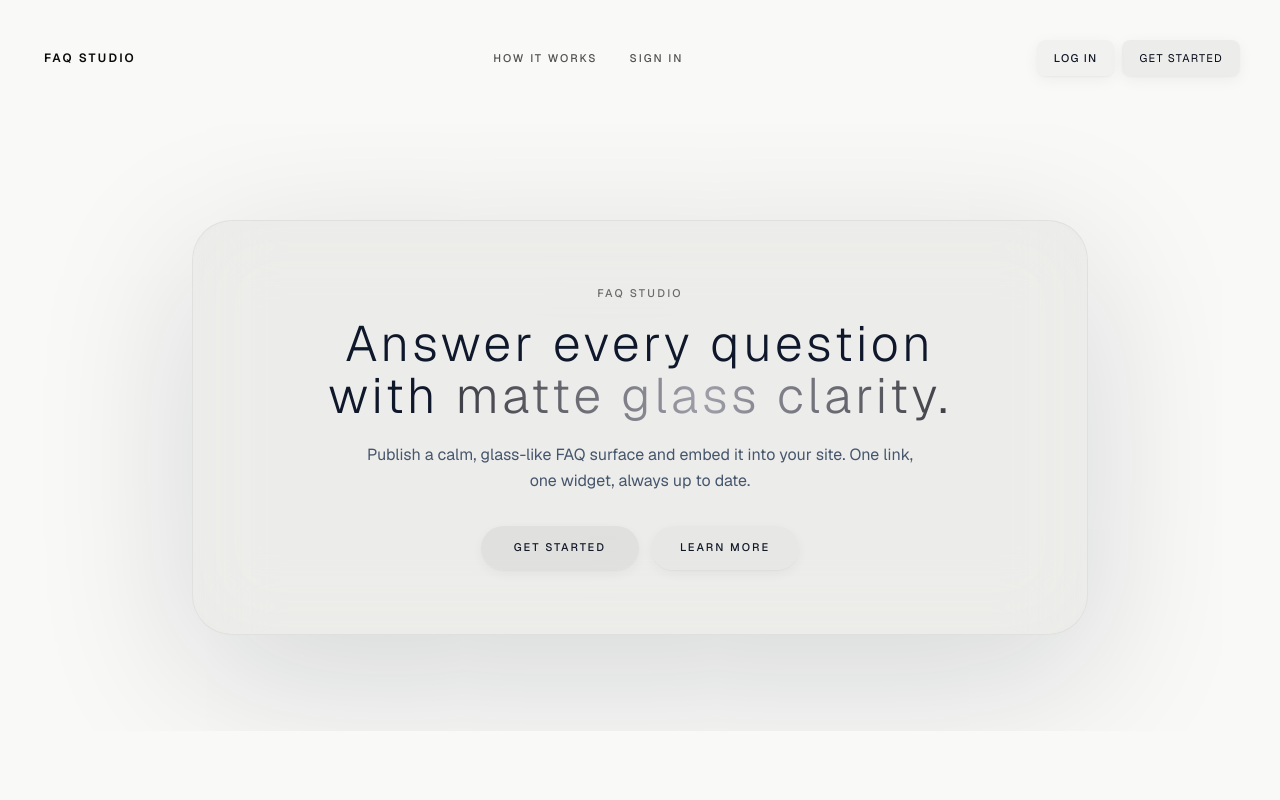
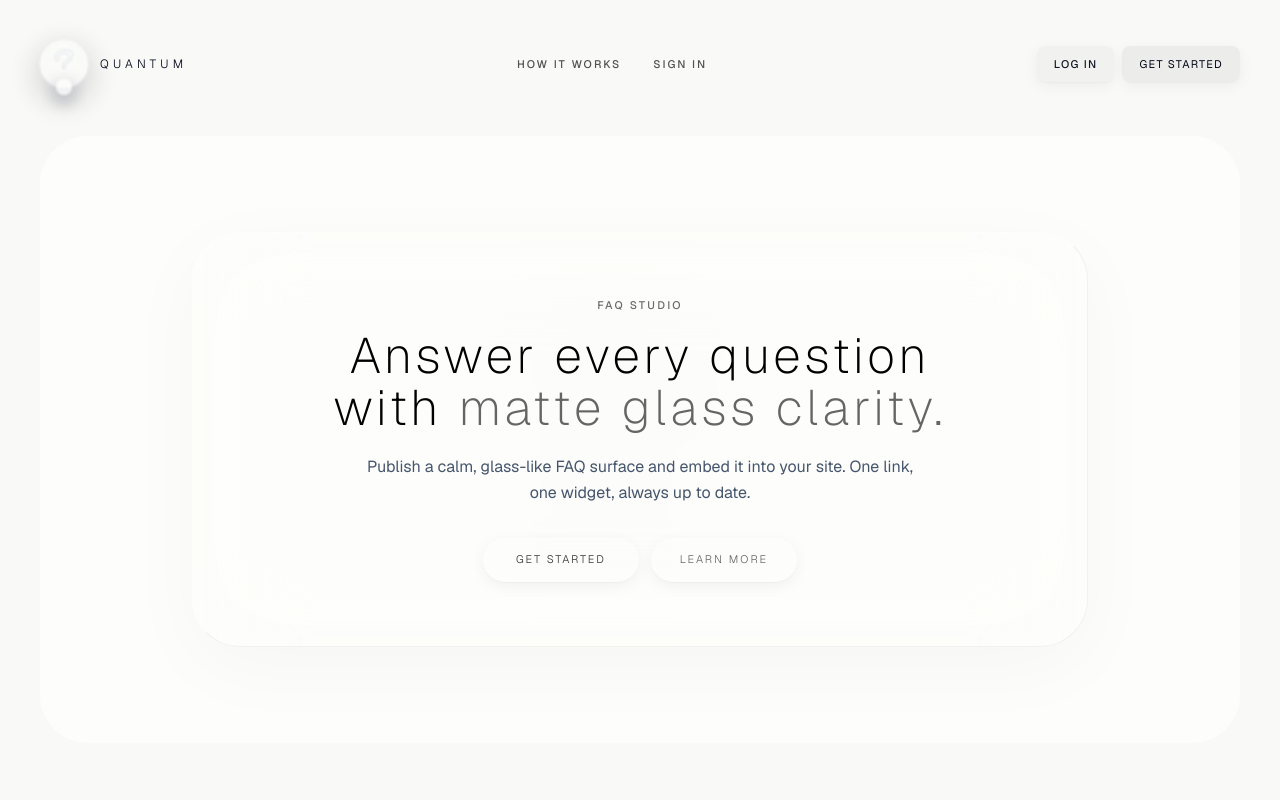
Before and after one commit to ArmanDavtyanQA/FAQS, a Next.js app: page / in a window 1280 px wide. Shown: the top 800 px of the page. Built offline with nearby package versions, Linux system fonts and the light colour scheme; no server answers.

Commit message:
new changes

```diff
--- a/src/app/page.tsx
+++ b/src/app/page.tsx
@@ -6,16 +6,16 @@ import { motion } from "framer-motion";
 export default function Home() {
   return (
     <main className="flex flex-1 flex-col gap-24 lg:gap-32">
-      {/* Matte glass hero with central ? motif */}
-      <section className="relative mt-4 overflow-hidden rounded-[3rem] px-4 py-16 sm:px-6 sm:py-20 lg:px-10 lg:py-24">
-        {/* Large faded question mark behind */}
+      {/* Matte Apple glass hero with central ? motif */}
+      <section className="relative mt-4 overflow-hidden rounded-[3rem] bg-[#FDFDFB] px-4 py-16 sm:px-6 sm:py-20 lg:px-10 lg:py-24">
+        {/* Large faded question mark behind glass card */}
         <motion.div
           initial={{ opacity: 0, scale: 0.9, y: 20 }}
           animate={{ opacity: 0.18, scale: 1, y: 0 }}
           transition={{ duration: 1.2, ease: [0.22, 0.61, 0.36, 1] }}
           className="pointer-events-none absolute inset-0 flex items-center justify-center"
         >
-          <span className="text-[clamp(10rem,32vw,18rem)] font-light leading-none tracking-[0.25em] text-black/5">
+          <span className="text-[clamp(10rem,32vw,18rem)] font-semibold leading-none tracking-[0.25em] text-black/10 blur-[2px]">
             ?
           </span>
         </motion.div>
@@ -25,17 +25,17 @@ export default function Home() {
           initial={{ opacity: 0, y: 28 }}
           animate={{ opacity: 1, y: 0 }}
           transition={{ duration: 0.9, ease: [0.22, 0.61, 0.36, 1] }}
-          className="relative z-10 mx-auto flex max-w-4xl flex-col items-center rounded-[2.5rem] border border-black/5 bg-black/5 px-6 py-14 text-center shadow-[0_40px_160px_rgba(15,23,42,0.16)] backdrop-blur-2xl sm:px-10 sm:py-16"
+          className="relative z-10 mx-auto flex max-w-4xl flex-col items-center rounded-[3rem] border border-transparent border-t-white/40 border-l-white/40 border-b-black/5 border-r-black/5 bg-white/5 px-6 py-14 text-center shadow-[0_20px_80px_rgba(0,0,0,0.03)] backdrop-blur-[50px] sm:px-10 sm:py-16"
         >
           <p className="label-caps mb-4 text-slate-500/90">FAQ Studio</p>
           <motion.h1
             initial={{ opacity: 0, y: 16 }}
             animate={{ opacity: 1, y: 0 }}
             transition={{ duration: 0.9, delay: 0.08, ease: [0.22, 0.61, 0.36, 1] }}
-            className="max-w-2xl text-balance text-4xl font-light leading-[1.05] tracking-[0.08em] text-slate-900 sm:text-5xl lg:text-[3.1rem]"
+            className="max-w-2xl text-balance text-4xl font-extralight leading-[1.05] tracking-[0.08em] text-black sm:text-5xl lg:text-[3.1rem]"
           >
             Answer every question with{" "}
-            <span className="bg-gradient-to-r from-zinc-700 via-zinc-400 to-zinc-700 bg-clip-text text-transparent">
+            <span className="text-black/60">
               matte glass clarity.
             </span>
           </motion.h1>
@@ -46,13 +46,13 @@ export default function Home() {
           <div className="mt-8 flex flex-wrap items-center justify-center gap-3">
             <Link
               href="/auth?redirectTo=/dashboard"
-              className="btn-shadow-smooth btn-ghost-edge interactive-smooth inline-flex h-11 items-center justify-center rounded-3xl bg-black/[0.05] px-8 text-[11px] font-medium uppercase tracking-[0.18em] text-[#111827]"
+              className="btn-shadow-smooth interactive-smooth inline-flex h-11 items-center justify-center rounded-3xl border border-white/40 bg-transparent px-8 text-[11px] font-light uppercase tracking-[0.18em] text-black/80 backdrop-blur-md"
             >
               Get started
             </Link>
             <Link
               href="#how-it-works"
-              className="btn-shadow-smooth btn-ghost-edge interactive-smooth inline-flex h-11 items-center justify-center rounded-3xl bg-black/[0.02] px-7 text-[11px] font-medium uppercase tracking-[0.18em] text-[#111827]"
+              className="btn-shadow-smooth interactive-smooth inline-flex h-11 items-center justify-center rounded-3xl border border-white/40 bg-transparent px-7 text-[11px] font-light uppercase tracking-[0.18em] text-black/60 backdrop-blur-md"
             >
               Learn more
             </Link>
--- a/src/components/Header.tsx
+++ b/src/components/Header.tsx
@@ -2,8 +2,10 @@
 
 import { useEffect, useState } from "react";
 import Link from "next/link";
+import { usePathname } from "next/navigation";
 import type { User } from "@supabase/supabase-js";
 import { supabase } from "@/lib/supabaseClient";
+import LogoQuantum from "@/components/LogoQuantum";
 
 const navLink =
   "interactive-smooth rounded-md px-1 py-0.5 text-[11px] font-medium uppercase tracking-[0.18em] text-[#0a0a0a]/70 hover:bg-black/[0.05] hover:text-[#0a0a0a]";
@@ -16,6 +18,8 @@ const btnSolid = `${btnBase} btn-ghost-edge bg-black/[0.05] text-[#020617] font-
 export default function Header() {
   const [user, setUser] = useState<User | null>(null);
   const [loading, setLoading] = useState(true);
+  const [mounted, setMounted] = useState(false);
+  const pathname = usePathname();
 
   useEffect(() => {
     supabase.auth.getSession().then(({ data: { session } }) => {
@@ -30,20 +34,33 @@ export default function Header() {
     return () => subscription.unsubscribe();
   }, []);
 
+  // Avoid SSR/CSR pathname differences causing hydration issues
+  useEffect(() => {
+    setMounted(true);
+  }, []);
+
   const displayName =
     user?.user_metadata?.full_name ||
     user?.user_metadata?.name ||
     user?.email?.split("@")[0] ||
     "User";
 
+  // Avoid flashing the unauthenticated nav (How it works / Sign in) before
+  // the client has hydrated and we have a real session value.
+  if (!mounted) {
+    return (
+      <header className="sticky top-0 z-40 mb-8">
+        <div className="flex flex-wrap items-center justify-between gap-4">
+          <LogoQuantum />
+        </div>
+      </header>
+    );
+  }
+
   return (
-    <header className="mb-8">
+    <header className="sticky top-0 z-40 mb-8">
       <div className="flex flex-wrap items-center justify-between gap-4">
-        <Link href="/" className="interactive-smooth inline-flex items-center px-1 py-0.5">
-          <span className="text-xs font-semibold tracking-[0.18em] text-[#0a0a0a]">
-            FAQ STUDIO
-          </span>
-        </Link>
+        <LogoQuantum />
 
         {!user && (
           <nav className="hidden items-center gap-6 md:flex">
@@ -62,15 +79,17 @@ export default function Header() {
           </span>
         ) : user ? (
           <div className="flex min-w-0 flex-wrap items-center gap-2">
-            <Link href="/dashboard" className={btnGhost}>
-              Dashboard
-            </Link>
+            {pathname !== "/dashboard" && (
+              <Link href="/dashboard" className={btnGhost}>
+                Dashboard
+              </Link>
+            )}
             <Link
               href="/dashboard/account"
               className={`${btnGhost} max-w-[160px] truncate`}
               title="Account"
             >
-              {displayName}
+              My account
             </Link>
           </div>
         ) : (
--- /dev/null
+++ b/src/components/LogoQuantum.tsx
@@ -0,0 +1,45 @@
+"use client";
+
+import { motion } from "framer-motion";
+import Link from "next/link";
+
+export default function LogoQuantum() {
+  return (
+    <Link href="/" className="inline-flex items-center gap-3">
+      <motion.div
+        initial={{ filter: "blur(1px)", opacity: 0.9 }}
+        whileHover={{ filter: "blur(0px)", opacity: 1 }}
+        transition={{ duration: 0.5, ease: [0.22, 0.61, 0.36, 1] }}
+        className="relative h-12 w-12 rounded-3xl border border-white/40 bg-white/20 shadow-[0_10px_35px_rgba(15,23,42,0.26)] backdrop-blur-md"
+      >
+        {/* Glass hook of the question mark */}
+        <svg
+          viewBox="0 0 40 40"
+          className="pointer-events-none absolute inset-0 h-full w-full text-black/35"
+          aria-hidden="true"
+        >
+          <path
+            d="M20 8c-4.3 0-7.5 2.7-7.5 6.6 0 .7.1 1.3.3 1.9.2.6.8.9 1.4.8 1-.2 1.4-1.2 1.2-2-0.1-.4-.2-.8-.2-1.2 0-2.2 1.7-3.7 4.7-3.7 2.6 0 4.3 1.4 4.3 3.5 0 1.5-.7 2.5-2.4 3.5-2 1.2-3.1 2.4-3.1 4.6v1c0 .6.4 1 1 1h.2c.6 0 1-.4 1-1V22c0-1.4.7-2.1 2.3-3 2-1.1 3.6-2.8 3.6-5.8C29.8 11 26.6 8 20 8Z"
+            fill="url(#hook-fill)"
+            stroke="rgba(148,163,184,0.45)"
+            strokeWidth="0.6"
+          />
+          <defs>
+            <linearGradient id="hook-fill" x1="10" y1="8" x2="30" y2="28" gradientUnits="userSpaceOnUse">
+              <stop stopColor="rgba(255,255,255,0.75)" />
+              <stop offset="0.5" stopColor="rgba(248,250,252,0.45)" />
+              <stop offset="1" stopColor="rgba(226,232,240,0.2)" />
+            </linearGradient>
+          </defs>
+        </svg>
+
+        {/* Glass sphere dot */}
+        <div className="pointer-events-none absolute -bottom-2 left-1/2 h-4 w-4 -translate-x-1/2 rounded-full border border-white/40 bg-white/60 shadow-[0_6px_18px_rgba(15,23,42,0.45)] backdrop-blur-md" />
+      </motion.div>
+
+      <span className="hidden text-xs font-light tracking-[0.35em] text-[#020617] sm:inline-block">
+        QUANTUM
+      </span>
+    </Link>
+  );
+}
--- a/src/components/faq/DashboardFaqSection.tsx
+++ b/src/components/faq/DashboardFaqSection.tsx
@@ -107,6 +107,7 @@ export default function DashboardFaqSection() {
         </p>
       )}
       <div className="flex flex-col gap-3 sm:flex-row sm:flex-wrap">
+        <div className="flex flex-col gap-3 sm:flex-row sm:flex-wrap">
           <Link
             href={`/faq/${userId}`}
             target="_blank"
@@ -122,7 +123,11 @@ export default function DashboardFaqSection() {
           >
             Copy link
           </button>
-        <Link href="/dashboard/faq/create" className={actionBtnPrimary}>
+        </div>
+        <Link
+          href="/dashboard/faq/create"
+          className={`${actionBtnPrimary} sm:ml-auto`}
+        >
           Create FAQ
         </Link>
       </div>
```
Lines whose indentation alone changed are shown as unchanged.
